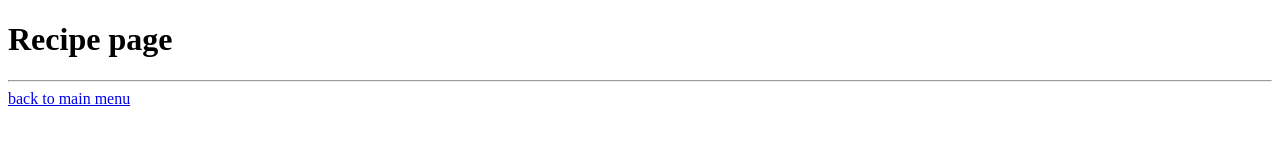
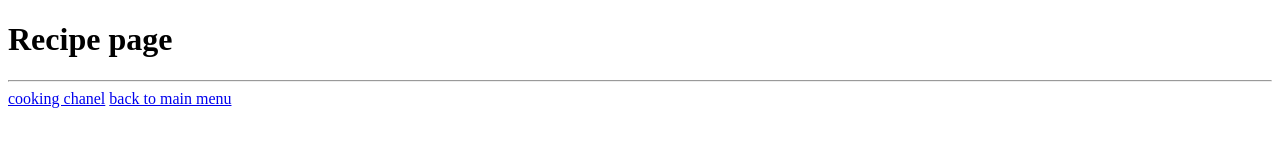
Before and after one commit to klcgaming/page1, a plain HTML site: page index.html in a window 1280 px wide. Drawn offline with Linux system fonts and the light colour scheme.

Commit message:
Update index.html

```diff
--- a/index.html
+++ b/index.html
@@ -8,6 +8,7 @@
     <body>
         <h1>Recipe page</h1>
         <hr>
+                <a href="https://www.youtube.com/@K.L.cooking-ds3mw">cooking chanel</a>
         <a href="https://klcgaming.github.io/hub/">back to main menu</a>
     </body>
 </html>
```
